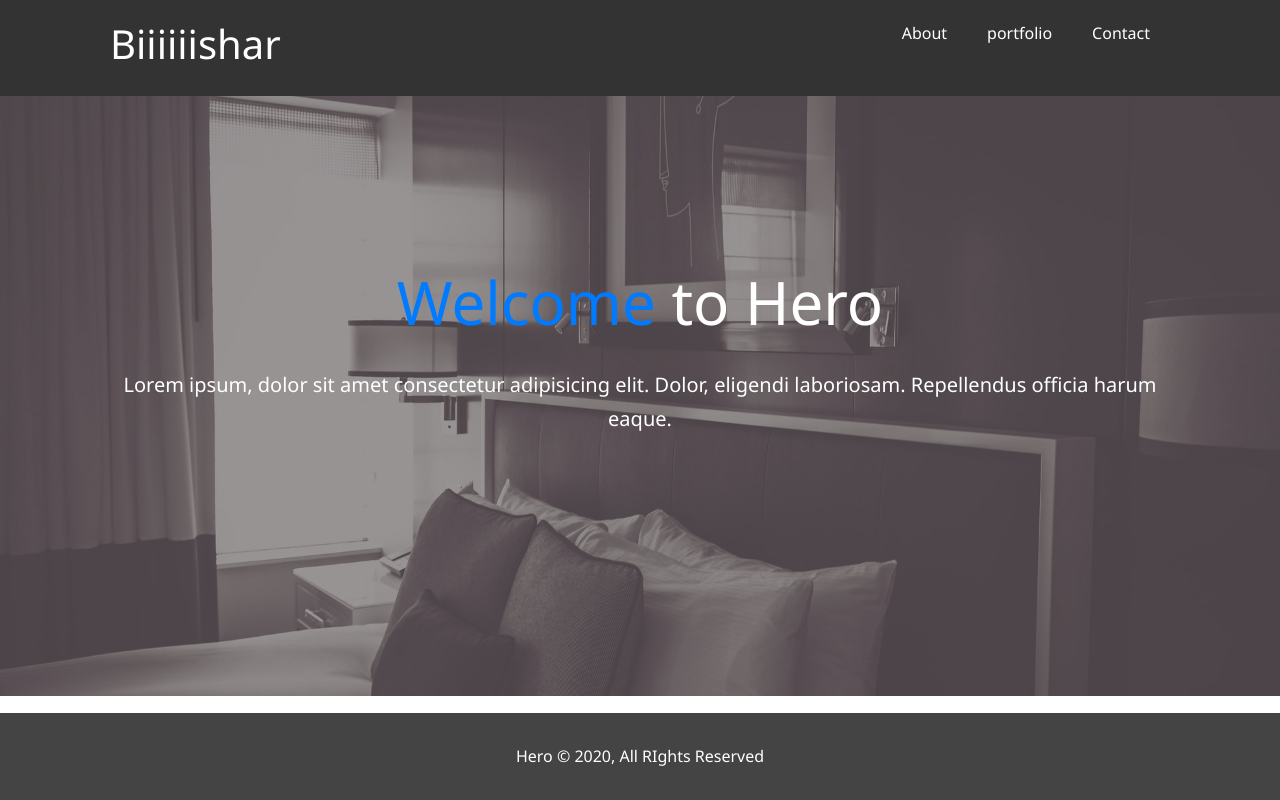
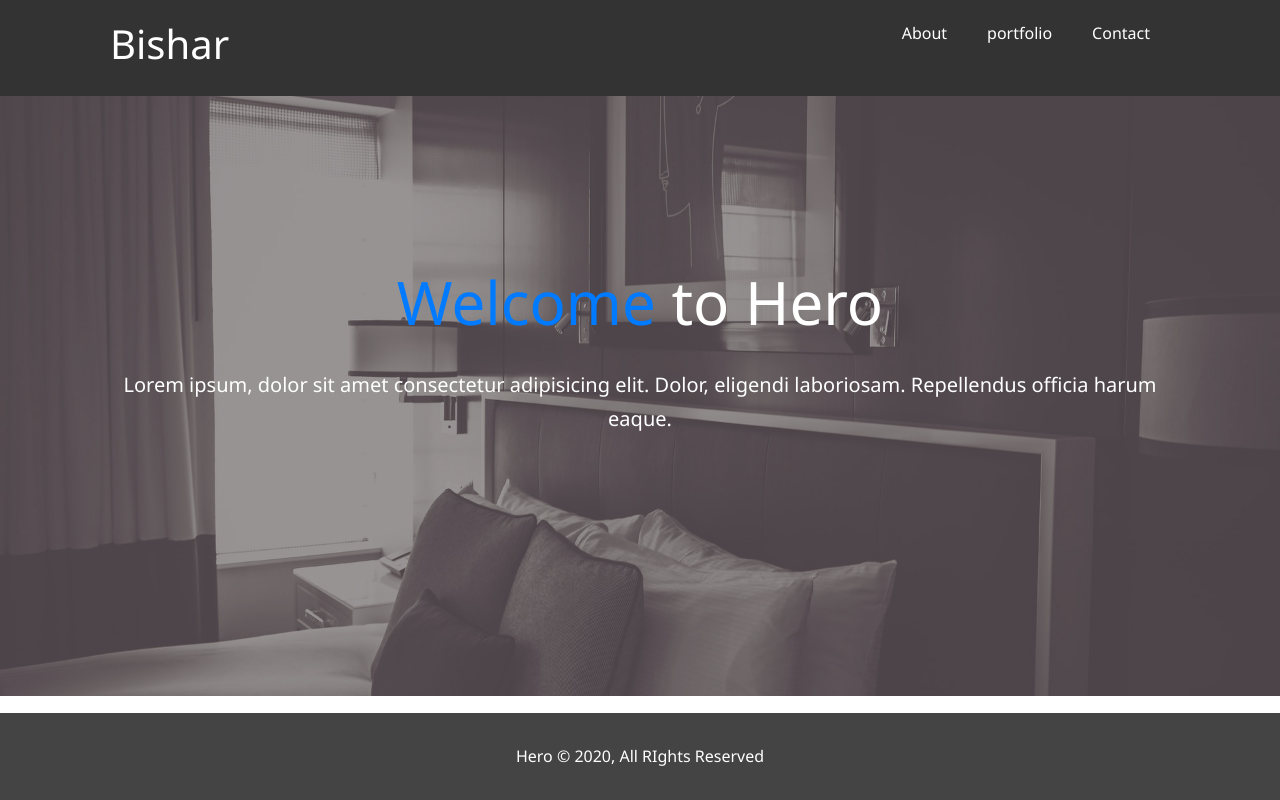
Before and after one commit to bishar08/PortfolioPage, a plain HTML site: page index.html in a window 1280 px wide. Drawn offline with nearby package versions, Linux system fonts and the light colour scheme.

Commit message:
Tuesday rewrite the logo

```diff
--- a/index.html
+++ b/index.html
@@ -14,7 +14,7 @@
   <header>
     <nav id="navbar">
       <div class="container">
-        <h1 class="logo"><a href="index.html">Biiiiiishar</a></h1>
+        <h1 class="logo"><a href="index.html">Bishar</a></h1>
 
         <ul><li><a href="about.html">About</a></li>
           <li><a href="portfolio.html">portfolio</a></li>
```
